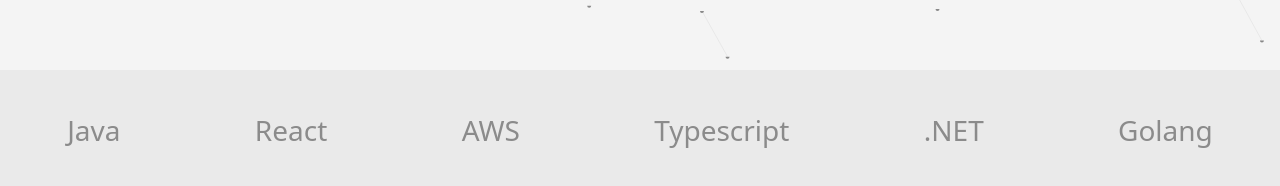
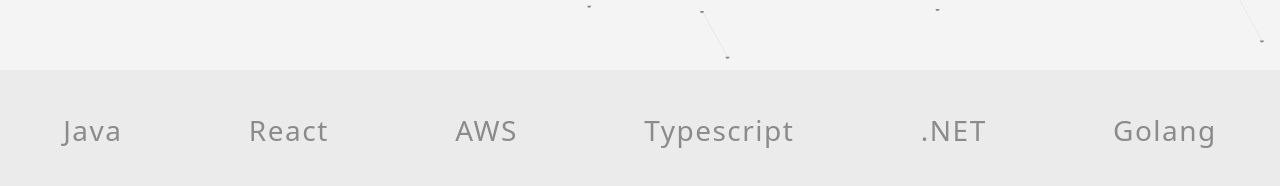
Before and after one commit to Kauesamartino/Portfolio, a Next.js app: page / in a window 1280 px wide. Shown: the part 730-916 px from the top of the page. Built offline with nearby package versions, Linux system fonts and the light colour scheme.

Commit message:
feat: refactor skills component, remove canvas background of skills

```diff
--- a/src/app/components/Skills/style.module.scss
+++ b/src/app/components/Skills/style.module.scss
@@ -1,9 +1,13 @@
+.section {
+    position: relative;
+    z-index: 1;
+}
 .section{
     display: flex;
     height: 120px;
     align-items: center;
     justify-content: center;
-    background-color: #dddddd9c;
+    background-color: #ebebeb;
 }
 
 .list{
@@ -16,4 +20,5 @@
     color: rgb(139, 139, 139);
     font-size: 28px;
     font-weight: 500;
+    letter-spacing: 1.5px;
 }
```
